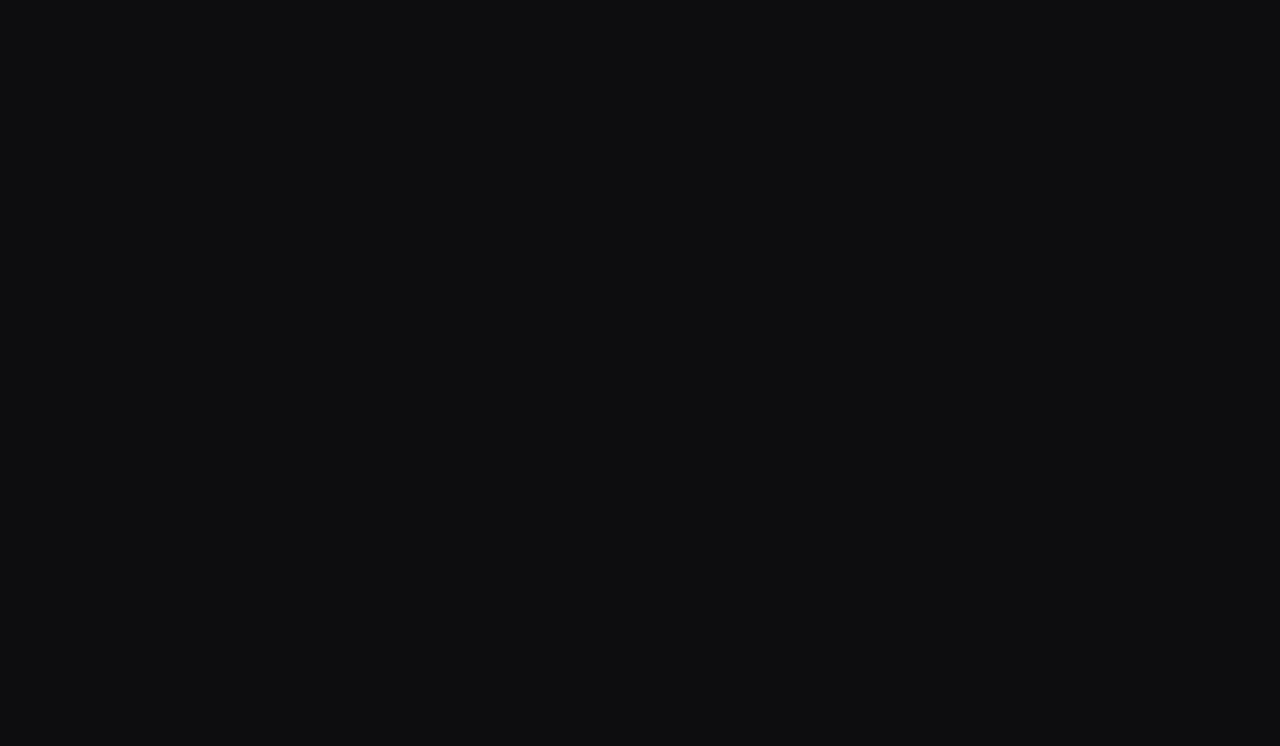
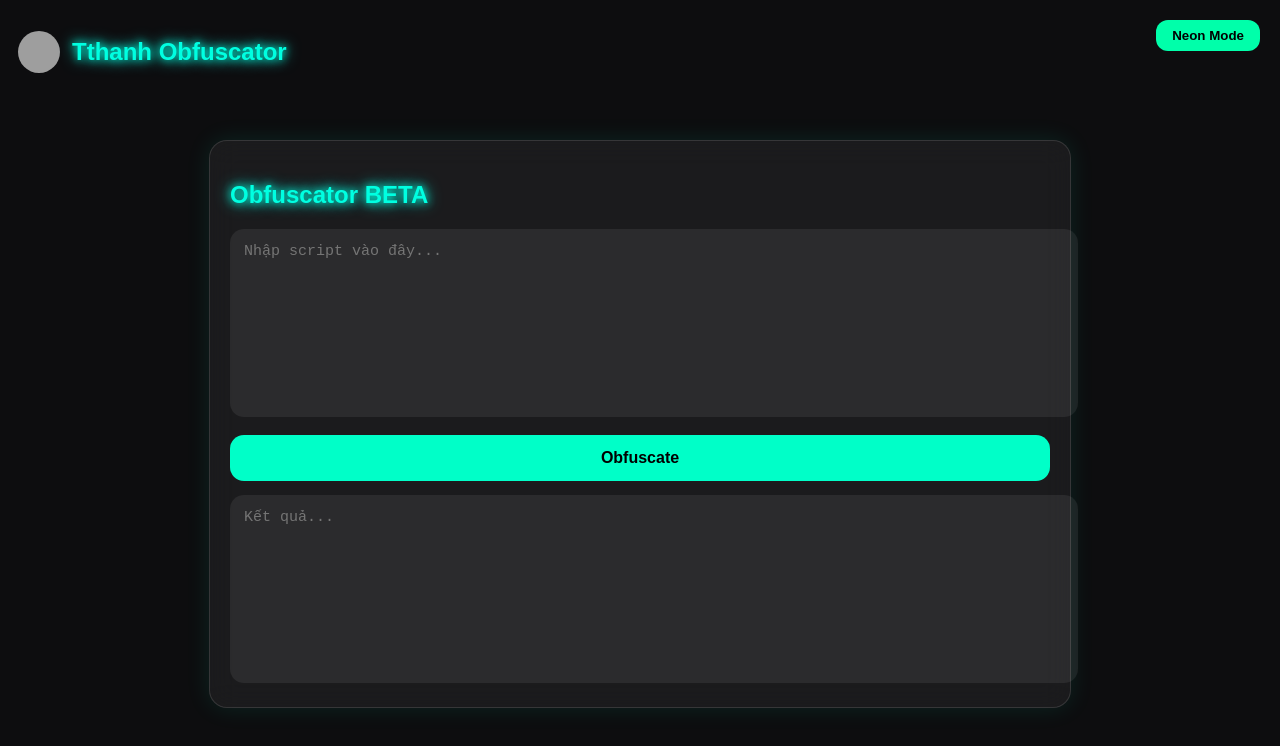
Before and after one commit to kaimm2/kaimm2.github.io, a plain HTML site: page index.html in a window 1280 px wide. Drawn offline with Linux system fonts and the light colour scheme; grey boxes are pictures that could not be loaded.

Commit message:
Update index.html

```diff
--- a/index.html
+++ b/index.html
@@ -82,7 +82,35 @@
     button#run {
       width: 100%;
       margin-top: 14px;
-      tungtungtungsahur</button>
+      padding: 14px;
+      border-radius: 14px;
+      border: none;
+      cursor: pointer;
+      background: #00ffc8;
+      color: #000;
+      font-weight: bold;
+      font-size: 16px;
+      transition: 0.2s;
+    }
+
+    button#run:hover {
+      transform: scale(1.03);
+    }
+
+    .neon {
+      text-shadow: 0 0 8px #00ffe1, 0 0 16px #00ffe1;
+      color: #00ffe1;
+    }
+</style>
+</head>
+
+<body>
+  <header class="fade-in">
+    <img src="https://i.imgur.com/UkbQ2YB.png" alt="logo" />
+    <h2 class="neon">Tthanh Obfuscator</h2>
+  </header>
+
+  <button id="modeBtn">Neon Mode</button>
 
   <div class="container fade-in glass">
     <h2 class="neon">Obfuscator BETA</h2>
```
